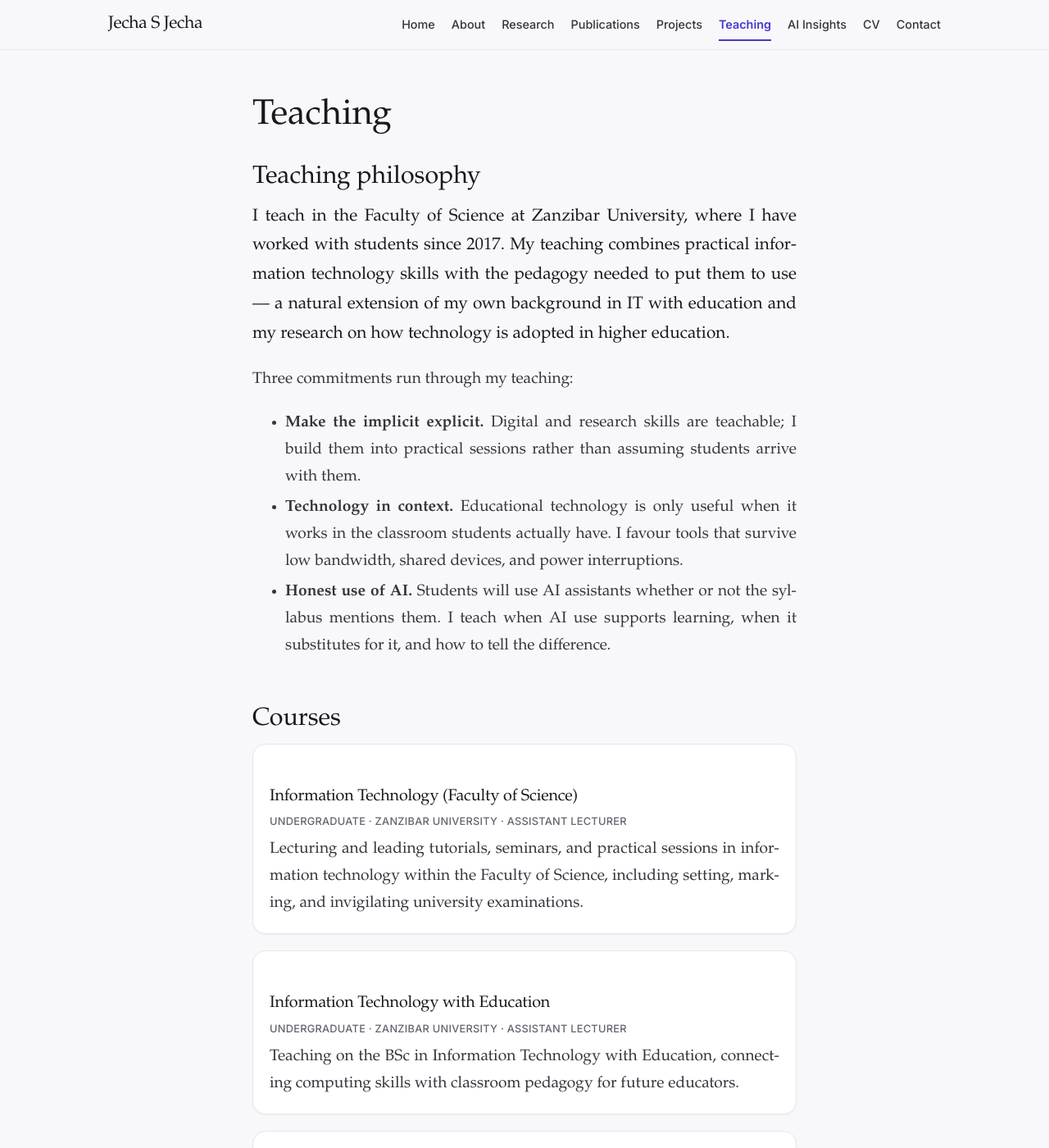
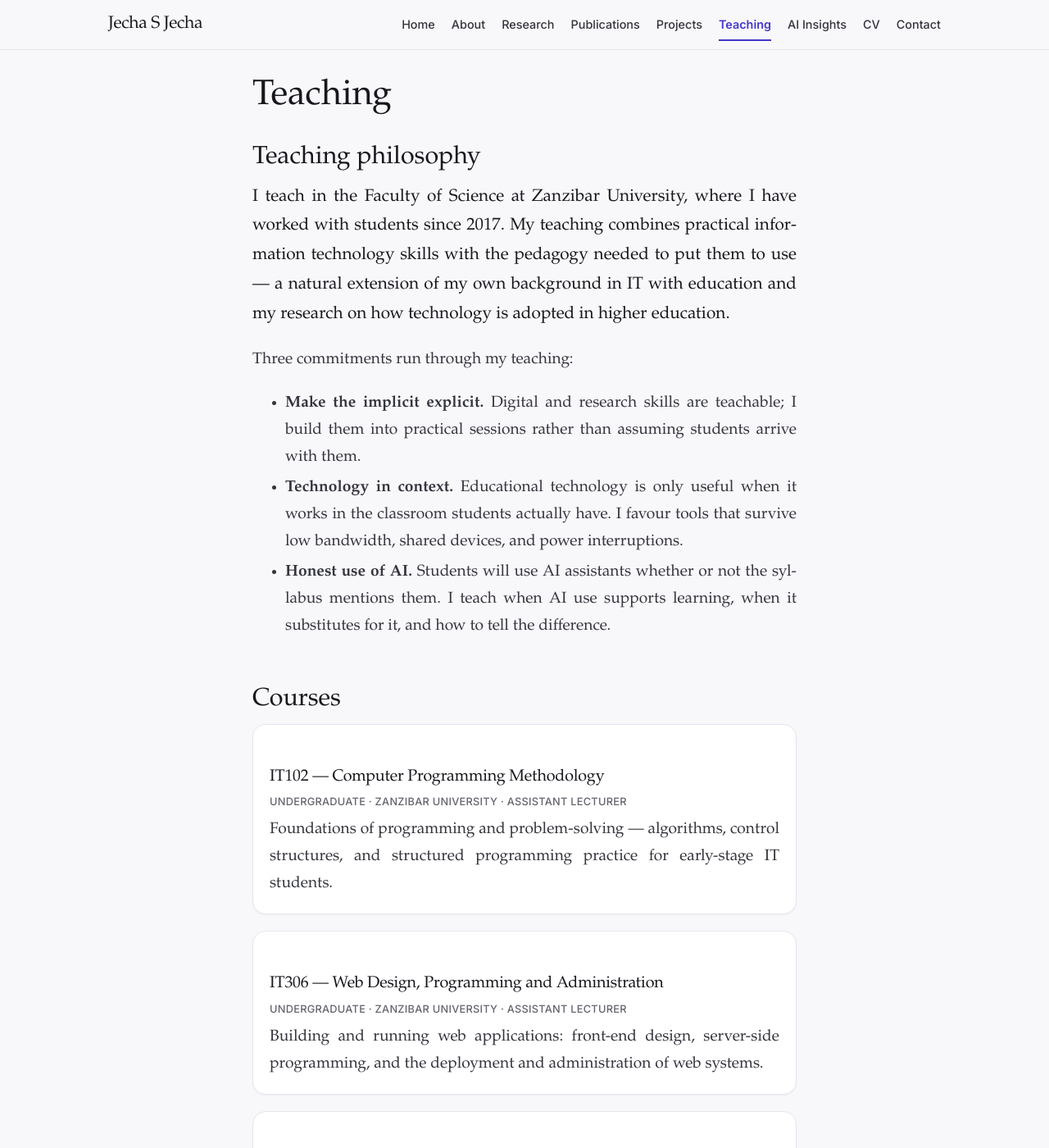
Before and after one commit to jechajecha92-tech/goalpath-site, a Jekyll site: the page built from teaching.md, in a window 1280 px wide and 1400 px high. Shown: the whole window at 82% size. Built offline with Jekyll 4.4.1, drawn with Linux system fonts in a browser that asks for light colours; some web fonts are replaced; some of the changed text lies outside the part shown.

Commit message:
Tighten home spacing; inline publication links; real course list
- Reduce large vertical gaps on the home page (hero, sections, main
  padding) so the page scrolls less.
- Publications: put DOI/PDF/Abstract/BibTeX on a single wrapping row of
  pills; a disclosure expands full-width below the row when opened.
- Teaching: replace placeholder courses with IT102 Computer Programming
  Methodology, IT306 Web Design, Programming and Administration, IT512 ICT
  Teaching Methods, and IT513 IT Project Management (shown with codes on
  the teaching page and CV).

Co-Authored-By: Claude Fable 5 <noreply@anthropic.com>

```diff
--- a/_data/teaching.yml
+++ b/_data/teaching.yml
@@ -2,28 +2,39 @@
 # Course titles describe the author's teaching areas in the Faculty of
 # Science, Zanzibar University. Add exact course codes when available.
 courses:
-  - title: Information Technology (Faculty of Science)
+  - code: IT102
+    title: Computer Programming Methodology
     institution: Zanzibar University
     level: Undergraduate
     role: Assistant Lecturer
     description: >-
-      Lecturing and leading tutorials, seminars, and practical sessions in
-      information technology within the Faculty of Science, including
-      setting, marking, and invigilating university examinations.
-  - title: Information Technology with Education
+      Foundations of programming and problem-solving — algorithms, control
+      structures, and structured programming practice for early-stage IT
+      students.
+  - code: IT306
+    title: Web Design, Programming and Administration
     institution: Zanzibar University
     level: Undergraduate
     role: Assistant Lecturer
     description: >-
-      Teaching on the BSc in Information Technology with Education, connecting
-      computing skills with classroom pedagogy for future educators.
-  - title: Computer Skills Training
-    institution: Various schools & institutions, Zanzibar
-    level: Professional / short course
-    role: Trainer
+      Building and running web applications: front-end design, server-side
+      programming, and the deployment and administration of web systems.
+  - code: IT512
+    title: ICT Teaching Methods
+    institution: Zanzibar University
+    level: Postgraduate
+    role: Assistant Lecturer
     description: >-
-      Delivering practical computer and IT training courses, including AI
-      training for academics and research-methods training.
+      Pedagogy for computing and ICT education — curriculum design,
+      instructional strategies, and assessment for teaching technology.
+  - code: IT513
+    title: IT Project Management
+    institution: Zanzibar University
+    level: Postgraduate
+    role: Assistant Lecturer
+    description: >-
+      Planning and delivering IT projects: scope, scheduling, budgeting,
+      risk, and leading project teams to completion.
 
 supervision:
   - level: Undergraduate final-year projects
--- a/_sass/_components.scss
+++ b/_sass/_components.scss
@@ -216,18 +216,21 @@
 
   &__venue em { font-style: italic; }
 
-  &__links {
-    list-style: none;
-    margin: $space-sm 0 0;
-    padding: 0;
+  // Links and disclosure toggles, all on one wrapping row
+  &__actions {
     display: flex;
     flex-wrap: wrap;
+    align-items: center;
     gap: $space-xs;
+    margin-top: $space-sm;
     font-family: $font-ui;
     font-size: $font-size-xs;
     font-weight: 600;
+  }
 
-    a {
+  // Pill styling shared by link buttons and disclosure summaries
+  &__actions > a,
+  &__disc > summary {
     display: inline-block;
     padding: 0.25rem 0.65rem;
     color: $color-accent-dark;
@@ -235,36 +238,35 @@
     border-radius: $radius-pill;
     letter-spacing: 0.03em;
     text-transform: uppercase;
+    cursor: pointer;
+    list-style: none;
+
+    &::-webkit-details-marker { display: none; }
 
     &:hover {
       background: $color-accent;
       color: #fff;
     }
   }
-  }
 
-  details {
-    margin-top: $space-sm;
-    font-size: $font-size-sm;
-
-    summary {
-      cursor: pointer;
-      font-weight: 600;
-      color: $color-accent;
-      list-style: none;
-
-      &::-webkit-details-marker { display: none; }
-
-      &::before {
-        content: "+ ";
-        font-weight: 700;
+  &__disc {
+    // When open, break to its own full-width line with the panel below
+    &[open] {
+      flex-basis: 100%;
     }
   }
 
-    &[open] summary::before { content: "\2212 "; }
+  &__panel {
+    margin-top: $space-sm;
+    font-family: $font-body;
+    font-size: $font-size-sm;
+    font-weight: 400;
+    letter-spacing: normal;
+    text-transform: none;
+    color: $color-text;
 
-    pre { margin-top: $space-sm; }
-    p { margin-top: $space-sm; }
+    p { margin: 0; }
+    pre { margin: 0 0 $space-xs; }
   }
 }
 
@@ -317,8 +319,8 @@
 // Home hero — al-folio-style intro with a floated profile photo
 .hero {
   position: relative;
-  margin-bottom: $space-2xl;
-  padding: $space-lg 0 $space-xl;
+  margin-bottom: $space-xl;
+  padding: $space-md 0 $space-lg;
 
   &::before {
     content: "";
@@ -433,7 +435,7 @@
 }
 
 .home-section {
-  margin-bottom: $space-2xl;
+  margin-bottom: $space-xl;
 
   &:last-child { margin-bottom: 0; }
 }
--- a/_sass/_layout.scss
+++ b/_sass/_layout.scss
@@ -157,7 +157,7 @@
 // Main column
 .site-main {
   flex: 1;
-  padding: $space-xl 0 $space-2xl;
+  padding: $space-lg 0 $space-xl;
 }
 
 .page {
--- a/teaching.md
+++ b/teaching.md
@@ -30,7 +30,7 @@ Three commitments run through my teaching:
 <div class="card-list" markdown="0">
 {% for course in site.data.teaching.courses %}
 <article class="card">
-  <h3 class="card__title">{{ course.title }}</h3>
+  <h3 class="card__title">{{ course.code }} — {{ course.title }}</h3>
   <p class="card__meta">{{ course.level }} &middot; {{ course.institution }} &middot; {{ course.role }}</p>
   <p>{{ course.description }}</p>
 </article>
```
Also changed, not shown: _includes/publication.html (+11 -9 lines), cv.md (+1 -1 lines). Lines whose indentation alone changed are shown as unchanged.
